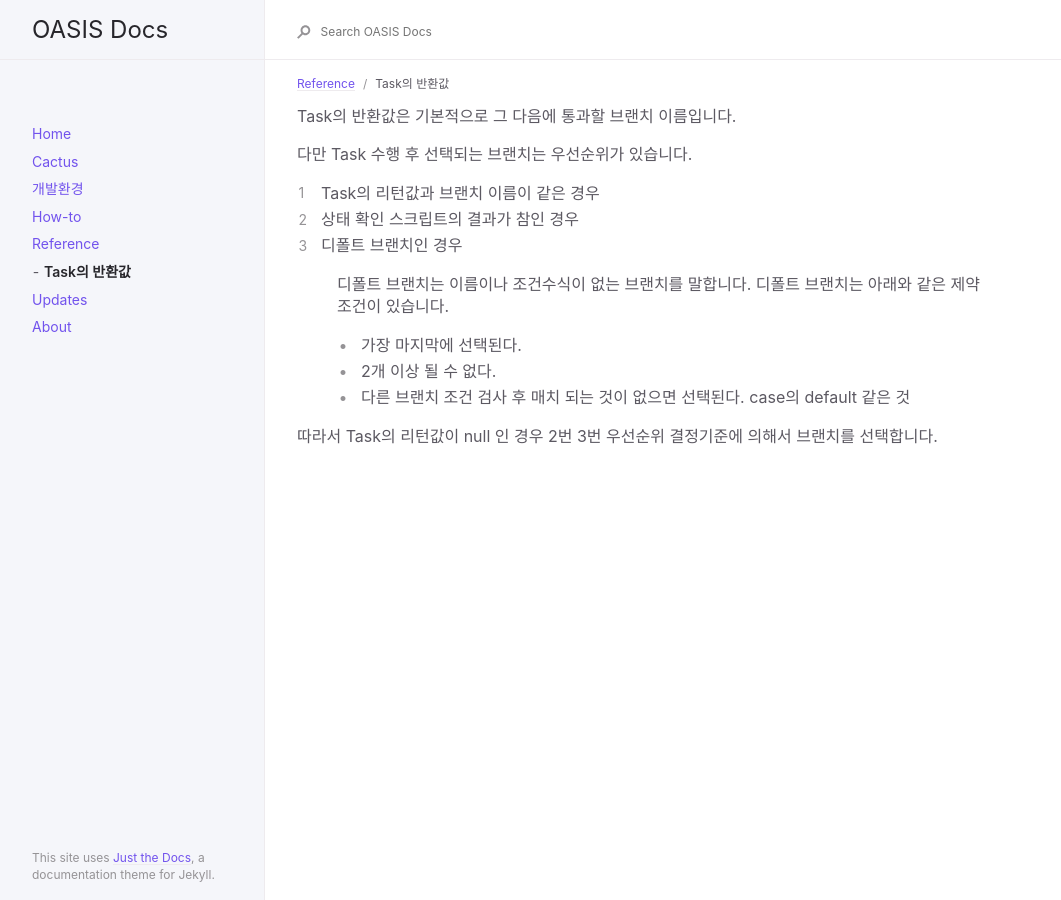
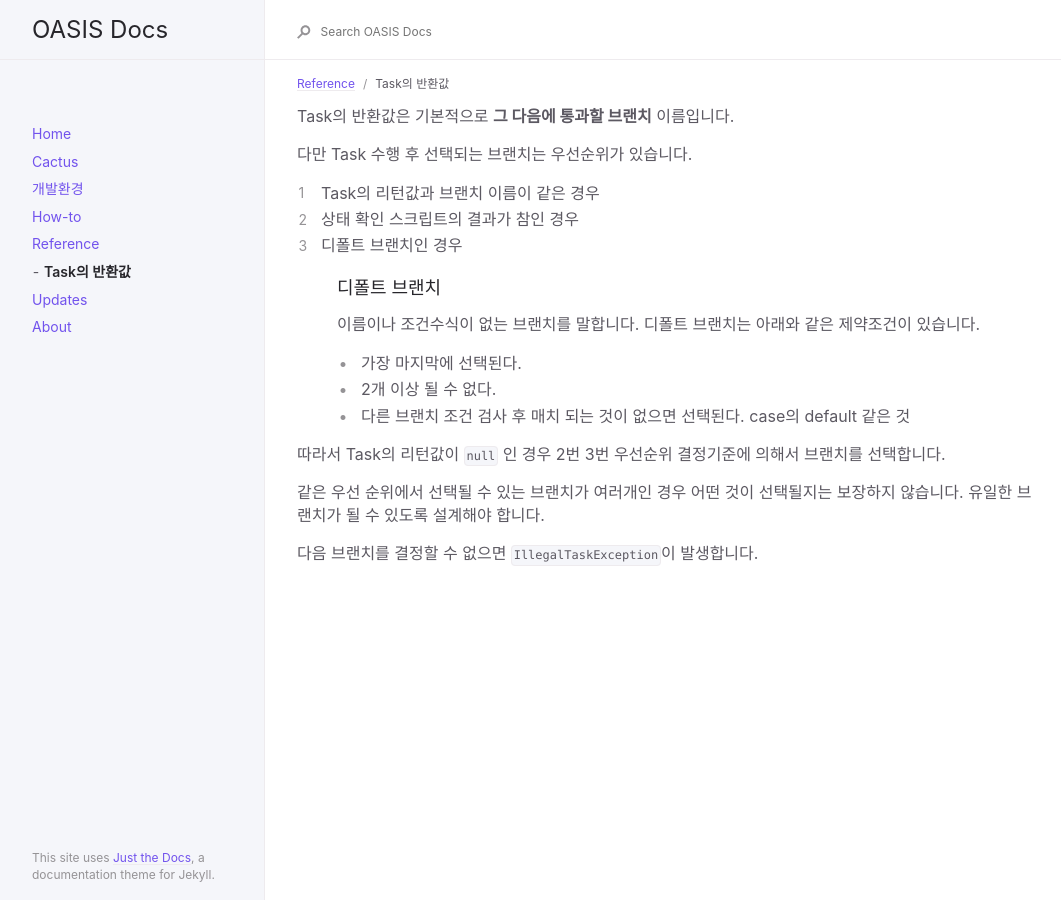
Before and after one commit to oasis-official/oasis-official.github.io, a Jekyll site: the page built from docs/reference/task-return-value.md, in a window 1280 px wide. Shown: the whole page, without its empty margins (91-1152 px from the left). Built offline with Jekyll 4.4.1, drawn with Linux system fonts in a browser that asks for light colours.

Commit message:
Task의 반환값 내용 보강

```diff
--- a/docs/reference/task-return-value.md
+++ b/docs/reference/task-return-value.md
@@ -5,7 +5,7 @@ parent: Reference
 nav_order: 1
 ---
 
-Task의 반환값은 기본적으로 그 다음에 통과할 브랜치 이름입니다.
+Task의 반환값은 기본적으로 **그 다음에 통과할 브랜치** 이름입니다.
 
 다만 Task 수행 후 선택되는 브랜치는 우선순위가 있습니다.
 
@@ -13,9 +13,14 @@ Task의 반환값은 기본적으로 그 다음에 통과할 브랜치 이름입
 2. 상태 확인 스크립트의 결과가 참인 경우
 3. 디폴트 브랜치인 경우
 
->디폴트 브랜치는 이름이나 조건수식이 없는 브랜치를 말합니다. 디폴트 브랜치는 아래와   같은 제약조건이 있습니다.
+> ### 디폴트 브랜치
+>이름이나 조건수식이 없는 브랜치를 말합니다. 디폴트 브랜치는 아래와   같은 제약조건이 있습니다.
 >* 가장 마지막에 선택된다.
 >* 2개 이상 될 수 없다.
 >* 다른 브랜치 조건 검사 후 매치 되는 것이 없으면 선택된다. case의 default 같은 것
 
-따라서 Task의 리턴값이 null 인 경우 2번 3번 우선순위 결정기준에 의해서 브랜치를 선택합니다.
+따라서 Task의 리턴값이 `null` 인 경우 2번 3번 우선순위 결정기준에 의해서 브랜치를 선택합니다.
+
+같은 우선 순위에서 선택될 수 있는 브랜치가 여러개인 경우 어떤 것이 선택될지는 보장하지 않습니다. 유일한 브랜치가 될 수 있도록 설계해야 합니다.
+
+다음 브랜치를 결정할 수 없으면 `IllegalTaskException`이 발생합니다.
```
